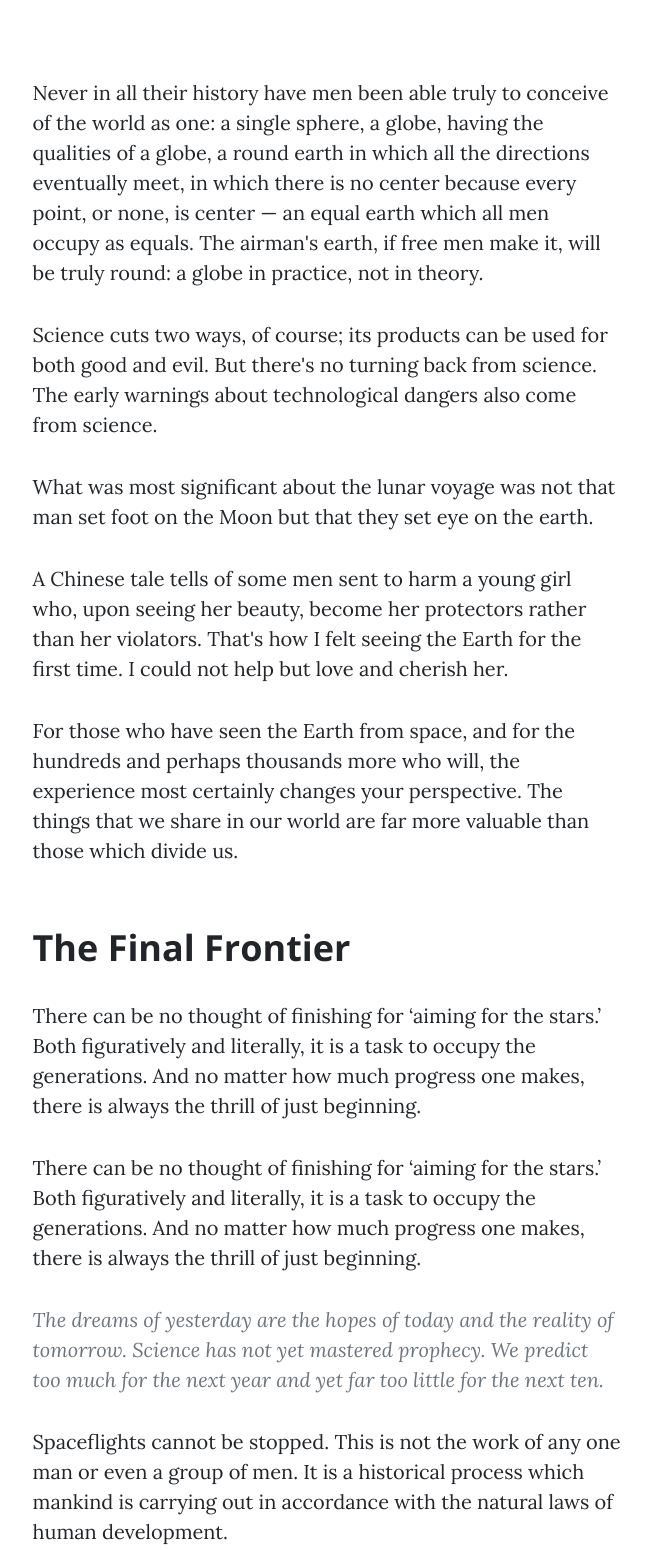
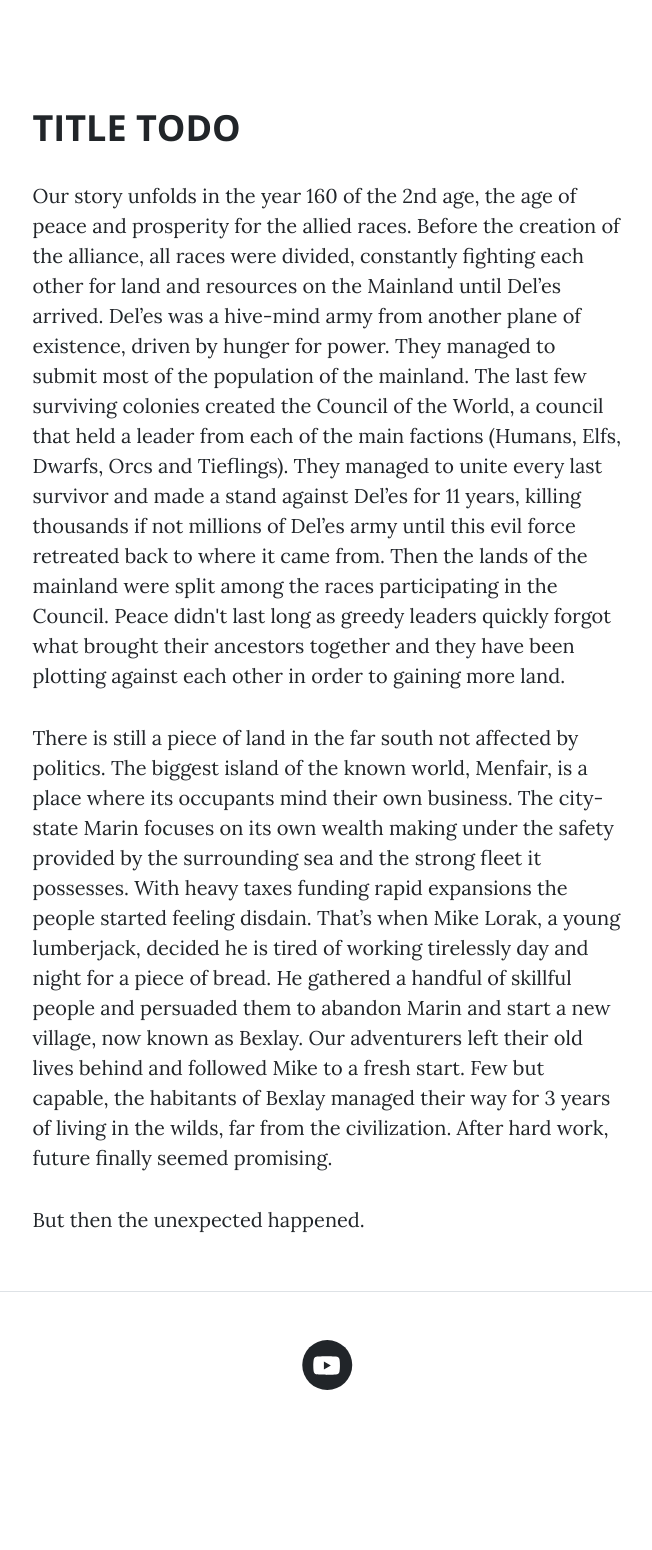
Before and after one commit to npaschos/npaschos.github.io, a plain HTML site: page story.html in a window 1280 px wide. Shown: the part 506-2056 px from the top of the page, without its empty margins (313-965 px from the left). After the commit the page ends 1960 px from the top, so only its background shows below. Drawn offline with nearby package versions, Linux system fonts and the light colour scheme.

Commit message:
story: Add initial story

```diff
--- a/story.html
+++ b/story.html
@@ -16,7 +16,7 @@
     <link
         href="https://fonts.googleapis.com/css?family=Open+Sans:300italic,400italic,600italic,700italic,800italic,400,300,600,700,800"
         rel="stylesheet" type="text/css" />
-    <!-- Core theme CSS (includes Bootstrap)-->
+    <!-- Core theme CSS (includes Bootstrap) -->
     <link href="css/styles.css" rel="stylesheet" />
 </head>
 
@@ -59,51 +59,30 @@
         <div class="container px-4 px-lg-5">
             <div class="row gx-4 gx-lg-5 justify-content-center">
                 <div class="col-md-10 col-lg-8 col-xl-7">
-                    <p>Never in all their history have men been able truly to conceive of the world as one: a single
-                        sphere, a globe, having the qualities of a globe, a round earth in which all the directions
-                        eventually meet, in which there is no center because every point, or none, is center — an equal
-                        earth which all men occupy as equals. The airman's earth, if free men make it, will be truly
-                        round: a globe in practice, not in theory.</p>
-                    <p>Science cuts two ways, of course; its products can be used for both good and evil. But there's no
-                        turning back from science. The early warnings about technological dangers also come from
-                        science.</p>
-                    <p>What was most significant about the lunar voyage was not that man set foot on the Moon but that
-                        they set eye on the earth.</p>
-                    <p>A Chinese tale tells of some men sent to harm a young girl who, upon seeing her beauty, become
-                        her protectors rather than her violators. That's how I felt seeing the Earth for the first time.
-                        I could not help but love and cherish her.</p>
-                    <p>For those who have seen the Earth from space, and for the hundreds and perhaps thousands more who
-                        will, the experience most certainly changes your perspective. The things that we share in our
-                        world are far more valuable than those which divide us.</p>
-                    <h2 class="section-heading">The Final Frontier</h2>
-                    <p>There can be no thought of finishing for ‘aiming for the stars.’ Both figuratively and literally,
-                        it is a task to occupy the generations. And no matter how much progress one makes, there is
-                        always the thrill of just beginning.</p>
-                    <p>There can be no thought of finishing for ‘aiming for the stars.’ Both figuratively and literally,
-                        it is a task to occupy the generations. And no matter how much progress one makes, there is
-                        always the thrill of just beginning.</p>
-                    <blockquote class="blockquote">The dreams of yesterday are the hopes of today and the reality of
-                        tomorrow. Science has not yet mastered prophecy. We predict too much for the next year and yet
-                        far too little for the next ten.</blockquote>
-                    <p>Spaceflights cannot be stopped. This is not the work of any one man or even a group of men. It is
-                        a historical process which mankind is carrying out in accordance with the natural laws of human
-                        development.</p>
-                    <h2 class="section-heading">Reaching for the Stars</h2>
-                    <p>As we got further and further away, it [the Earth] diminished in size. Finally it shrank to the
-                        size of a marble, the most beautiful you can imagine. That beautiful, warm, living object looked
-                        so fragile, so delicate, that if you touched it with a finger it would crumble and fall apart.
-                        Seeing this has to change a man.</p>
-                    <a><img class="img-fluid" src="assets/img/avocato.jpeg" alt="..." /></a>
-                    <span class="caption text-muted">To go places and do things that have never been done before –
-                        that’s what living is all about.</span>
-                    <p>Space, the final frontier. These are the voyages of the Starship Enterprise. Its five-year
-                        mission: to explore strange new worlds, to seek out new life and new civilizations, to boldly go
-                        where no man has gone before.</p>
-                    <p>As I stand out here in the wonders of the unknown at Hadley, I sort of realize there’s a
-                        fundamental truth to our nature, Man must explore, and this is exploration at its greatest.</p>
-                    <p>
-                        Placeholder text
+                    <h2 class="section-heading">TITLE TODO</h2>
+                    <p>Our story unfolds in the year 160 of the 2nd age, the age of peace and prosperity for the allied
+                        races. Before the creation of the alliance, all races were divided, constantly fighting each
+                        other for land and resources on the Mainland until Del’es arrived. Del’es was a hive-mind army
+                        from another plane of existence, driven by hunger for power. They managed to submit most of the
+                        population of the mainland. The last few surviving colonies created the Council of the World, a
+                        council that held a leader from each of the main factions (Humans, Elfs, Dwarfs, Orcs and
+                        Tieflings). They managed to unite every last survivor and made a stand against Del’es for 11
+                        years, killing thousands if not millions of Del’es army until this evil force retreated back to
+                        where it came from. Then the lands of the mainland were split among the races participating in
+                        the Council. Peace didn't last long as greedy leaders quickly forgot what brought their
+                        ancestors together and they have been plotting against each other in order to gaining more land.
                     </p>
+                    <p>There is still a piece of land in the far south not affected by politics. The biggest island of
+                        the known world, Menfair, is a place where its occupants mind their own business. The city-state
+                        Marin focuses on its own wealth making under the safety provided by the surrounding sea and the
+                        strong fleet it possesses. With heavy taxes funding rapid expansions the people started feeling
+                        disdain. That’s when Mike Lorak, a young lumberjack, decided he is tired of working tirelessly
+                        day and night for a piece of bread. He gathered a handful of skillful people and persuaded them
+                        to abandon Marin and start a new village, now known as Bexlay. Our adventurers left their old
+                        lives behind and followed Mike to a fresh start. Few but capable, the habitants of Bexlay
+                        managed their way for 3 years of living in the wilds, far from the civilization. After hard
+                        work, future finally seemed promising.</p>
+                    <p>But then the unexpected happened.</p>
                 </div>
             </div>
         </div>
```
